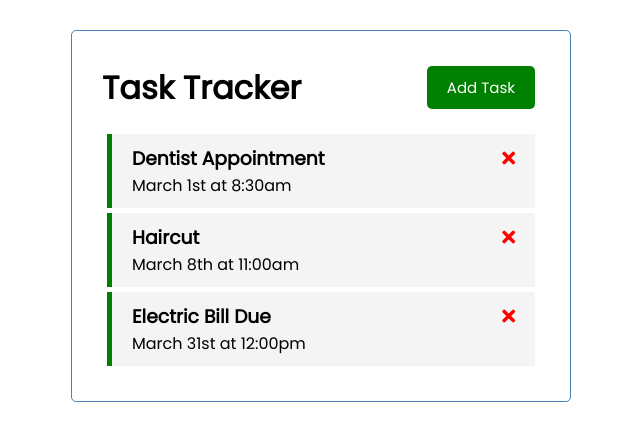
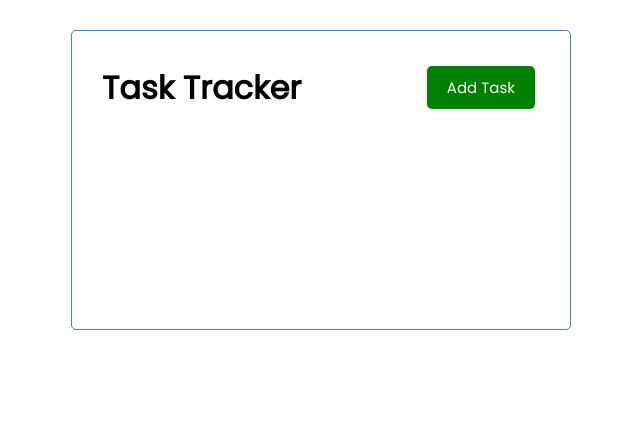
Before and after one commit to bobfdev/vue-task-tracker, a Vue app: page / in a window 1280 px wide. Shown: the top 440 px of the page, without its empty margins (319-959 px from the left). Built offline with nearby package versions, Linux system fonts and the light colour scheme.

Commit message:
updated all files for build

```diff
--- a/src/App.vue
+++ b/src/App.vue
@@ -55,24 +55,24 @@ export default {
   },
   created() {
     this.tasks = [
-      {
-        id: 1,
-        text: 'Dentist Appointment',
-        day: 'March 1st at 8:30am',
-        reminder: true,
-      },
-      {
-        id: 2,
-        text: 'Haircut',
-        day: 'March 8th at 11:00am',
-        reminder: true,
-      },
-      {
-        id: 3,
-        text: 'Electric Bill Due',
-        day: 'March 31st at 12:00pm',
-        reminder: true,
-      },
+      // {
+      //   id: 1,
+      //   text: 'Dentist Appointment',
+      //   day: 'March 1st at 8:30am',
+      //   reminder: true,
+      // },
+      // {
+      //   id: 2,
+      //   text: 'Haircut',
+      //   day: 'March 8th at 11:00am',
+      //   reminder: true,
+      // },
+      // {
+      //   id: 3,
+      //   text: 'Electric Bill Due',
+      //   day: 'March 31st at 12:00pm',
+      //   reminder: true,
+      // },
     ]
   },
 }
--- a/src/components/Button.vue
+++ b/src/components/Button.vue
@@ -15,7 +15,7 @@
         },
         methods: {
             onClick() {
-                this.$emit('toggle-add-task')
+                this.$emit('btn-click')
             },
         },
     }
--- a/src/components/Header.vue
+++ b/src/components/Header.vue
@@ -2,7 +2,7 @@
     <header>
         <h1>{{ title }}</h1>
         <Button
-            @toggle-add-task="$emit ('toggle-add-task')"
+            @btn-click="$emit ('toggle-add-task')"
             :text="showAddTask ? 'Cancel' : 'Add Task'"
             :color="showAddTask ? 'grey' : 'green'"
         />
--- a/src/components/Task.vue
+++ b/src/components/Task.vue
@@ -9,7 +9,7 @@
                 class="fas fa-times">
             </i>
         </h3>
-        <p>{{ task.day }}</p>
+        <p>{{ task.date }} at {{ task.time }}</p>
     </div>
 </template>
 
```
